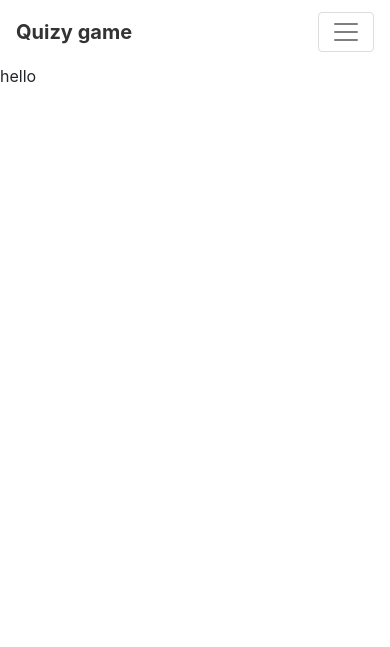
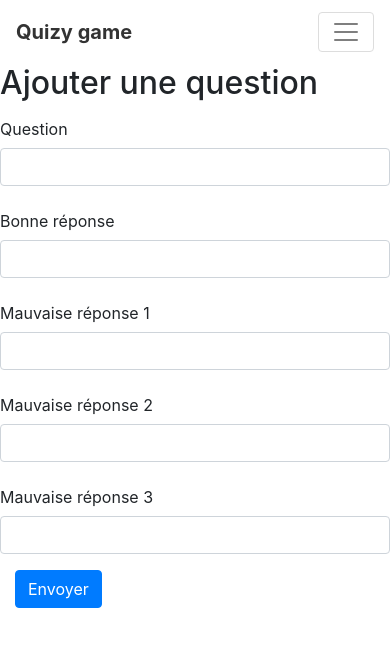
Before and after one commit to Theo0x1337/Quiz, a Symfony app: template templates/ajouterQuestion.html.twig in a window 390 px wide; the page is wider, and only the part inside the window is pictured. Shown: the top 647 px of that part. Run offline with Twig, Linux system fonts and the light colour scheme; the template is opened without the code that fills it, so the values that code supplies are empty; some libraries are stand-ins or nearby versions.

Commit message:
Update ajouterQuestion.html.twig

```diff
--- a/templates/ajouterQuestion.html.twig
+++ b/templates/ajouterQuestion.html.twig
@@ -2,6 +2,51 @@
 
 {% block content %}
 
-    <p>hello</p>
+    <h2>Ajouter une question</h2>
+    <div class="mb-4 box-shadow rounded-0">
+        <form>
+            <div class="form-group row">
+                <label for="question" class="col-sm-2 col-form-label">Question</label>
+                <div class="col-sm-10">
+                    <input type="text" class="form-control" id="question">
+                </div>
+            </div>
+
+            <div class="form-group row">
+                <label for="bonneRep" class="col-sm-2 col-form-label">Bonne réponse</label>
+                <div class="col-sm-10">
+                    <input type="text" class="form-control" id="bonneRep">
+                </div>
+            </div>
+
+            <div class="form-group row">
+                <label for="mauvaiseRep1" class="col-sm-2 col-form-label">Mauvaise réponse 1</label>
+                <div class="col-sm-10">
+                    <input type="text" class="form-control" id="mauvaiseRep1">
+                </div>
+            </div>
+
+            <div class="form-group row">
+                <label for="mauvaiseRep2" class="col-sm-2 col-form-label">Mauvaise réponse 2</label>
+                <div class="col-sm-10">
+                    <input type="text" class="form-control" id="mauvaiseRep2">
+                </div>
+            </div>
+
+            <div class="form-group row">
+                <label for="mauvaiseRep3" class="col-sm-2 col-form-label">Mauvaise réponse 3</label>
+                <div class="col-sm-10">
+                    <input type="text" class="form-control" id="mauvaiseRep3">
+                </div>
+            </div>
+
+            <div class="d-flex justify-content-center">
+                <div class="col-sm-10">
+                    <button type="submit" class="btn btn-primary">Envoyer</button>
+                </div>
+            </div>
+        </form>
+    </div>
+
 
 {% endblock %}
```
